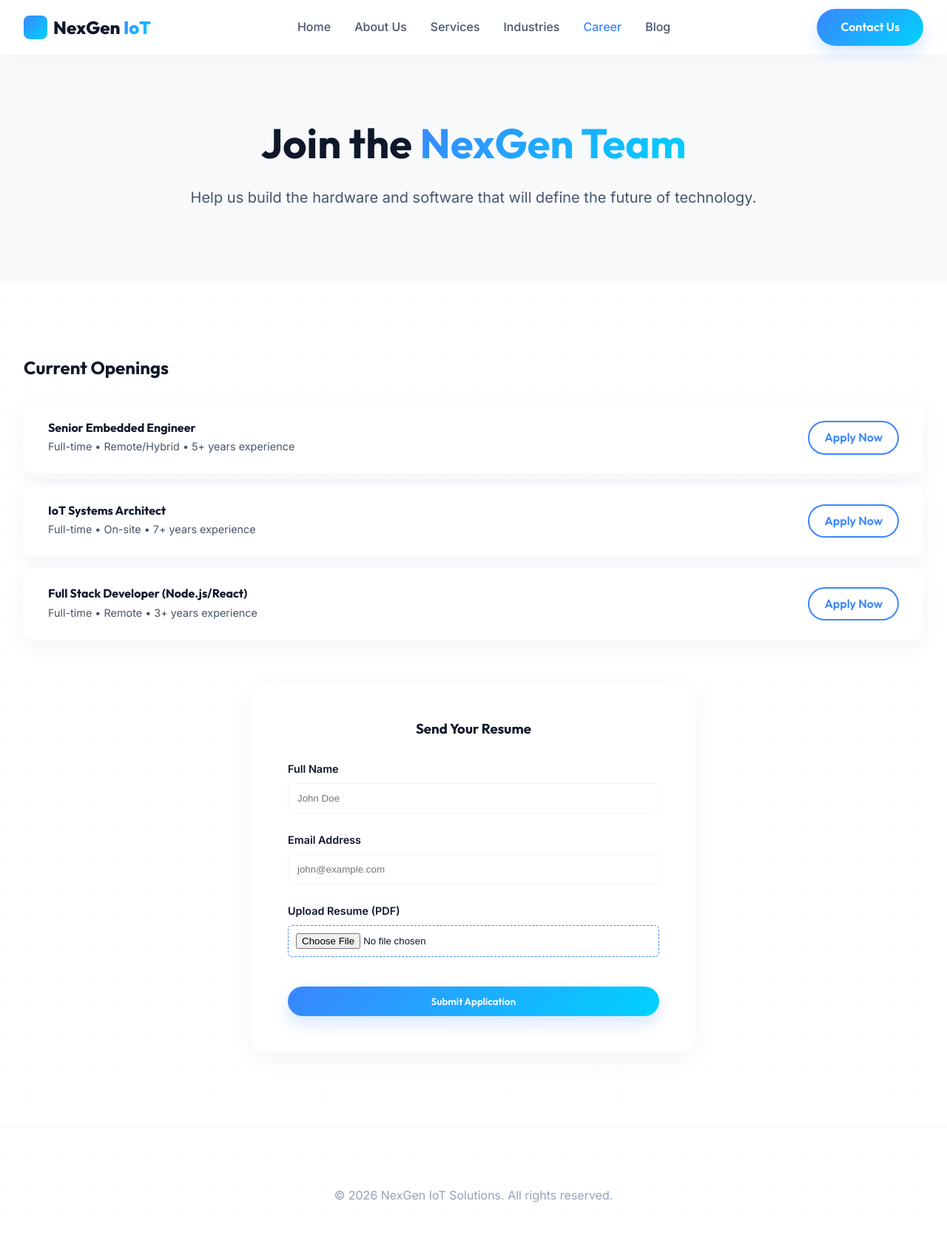
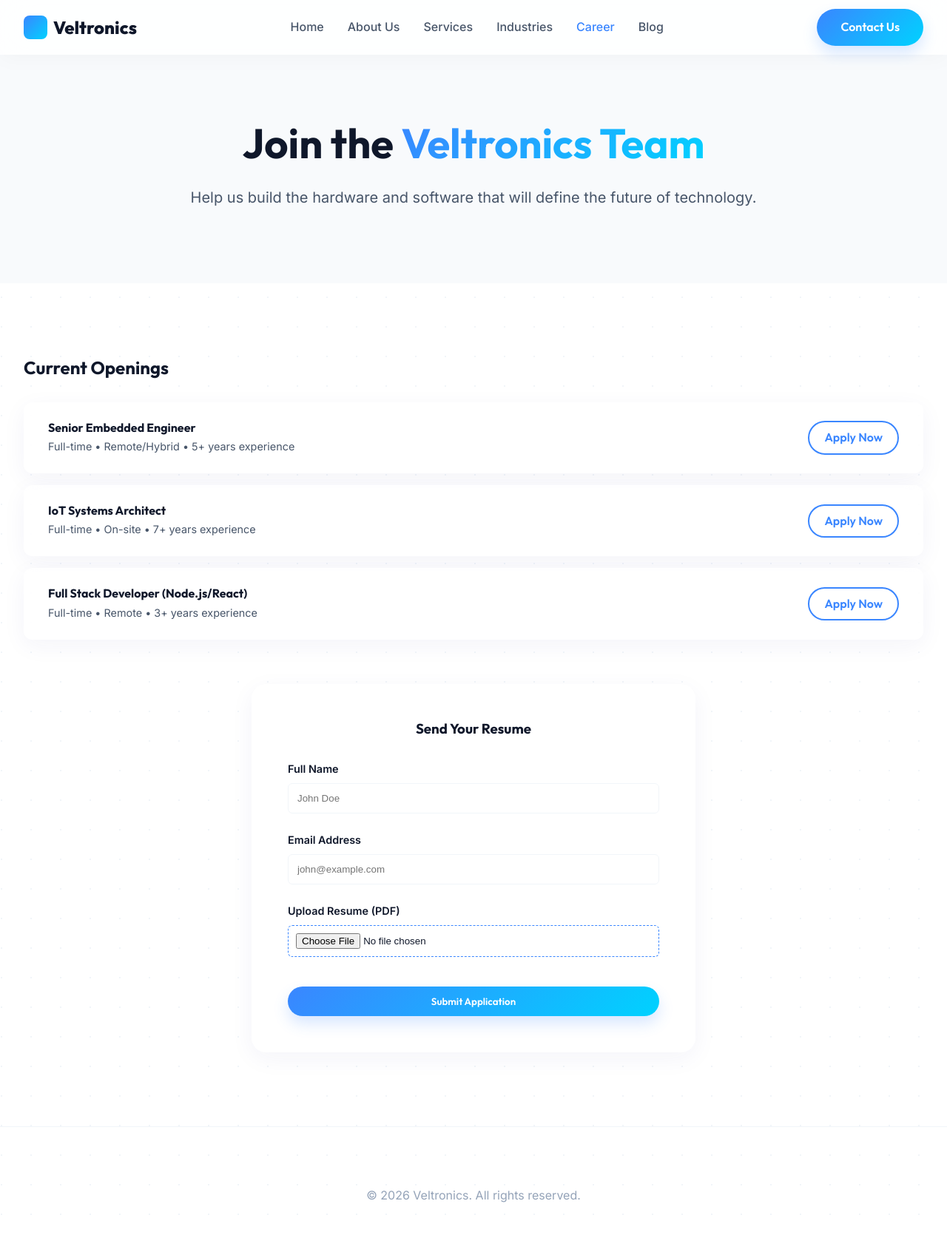
Before and after one commit to Aftabmansoori3/vlt-p1, a website built with Vite: page career.html in a window 1280 px wide. Shown: the whole page at 74% size. Built offline with nearby package versions, Linux system fonts and the light colour scheme.

Commit message:
Brand Update: Replace NexGen with Veltronics across all pages

```diff
--- a/career.html
+++ b/career.html
@@ -3,7 +3,7 @@
 <head>
     <meta charset="UTF-8">
     <meta name="viewport" content="width=device-width, initial-scale=1.0">
-    <title>Careers | NexGen IoT</title>
+    <title>Careers | Veltronics</title>
     <link rel="stylesheet" href="./style.css">
     <script src="https://unpkg.com/lucide@latest"></script>
 </head>
@@ -12,7 +12,7 @@
         <div class="container nav-content">
             <a href="/" class="logo">
                 <div class="logo-icon"></div>
-                <span>NexGen <span class="gradient-text">IoT</span></span>
+                <span>Veltronics</span>
             </a>
             <ul class="nav-links">
                 <li><a href="/">Home</a></li>
@@ -29,7 +29,7 @@
     <header class="section-padding" style="padding-top: 160px; background: var(--bg-secondary);">
         <div class="container">
             <div class="reveal" style="text-align: center; max-width: 800px; margin: 0 auto;">
-                <h1 style="font-size: 3.5rem; margin-bottom: 1.5rem;">Join the <span class="gradient-text">NexGen Team</span></h1>
+                <h1 style="font-size: 3.5rem; margin-bottom: 1.5rem;">Join the <span class="gradient-text">Veltronics Team</span></h1>
                 <p style="font-size: 1.25rem; color: var(--text-secondary);">Help us build the hardware and software that will define the future of technology.</p>
             </div>
         </div>
@@ -89,7 +89,7 @@
 
     <footer style="padding: 80px 0 40px; border-top: 1px solid var(--bg-tertiary);">
         <div class="container" style="text-align: center; color: var(--text-muted);">
-            <p>&copy; 2026 NexGen IoT Solutions. All rights reserved.</p>
+            <p>&copy; 2026 Veltronics. All rights reserved.</p>
         </div>
     </footer>
 
--- a/main.js
+++ b/main.js
@@ -103,5 +103,5 @@ function initModals() {
 document.addEventListener('DOMContentLoaded', () => {
     updateHeroData();
     initModals();
-    console.log('NexGen IoT - Technical UI Initialized');
+    console.log('Veltronics - Technical UI Initialized');
 });
```
Also changed, not shown: blog.html (+3 -3 lines), contact.html (+3 -3 lines), industries.html (+1 -1 lines).
